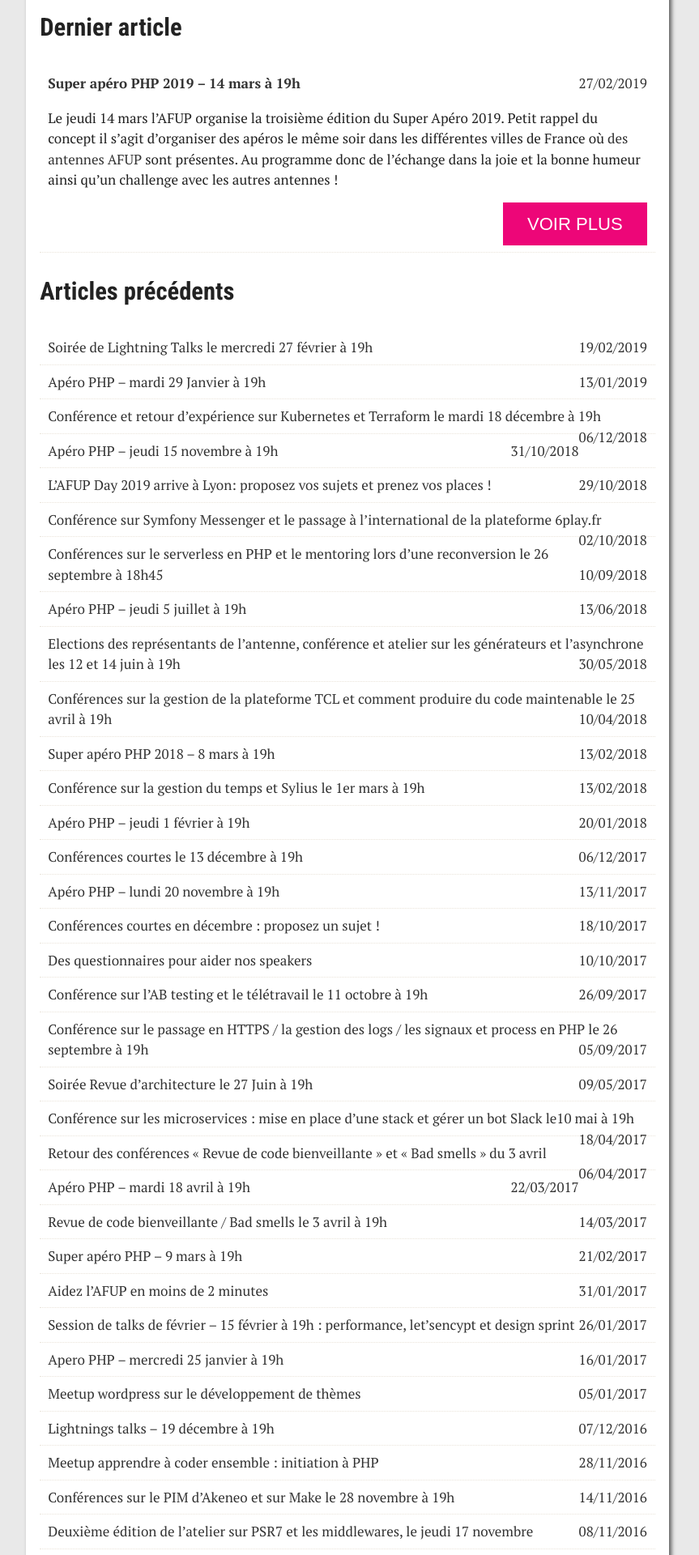
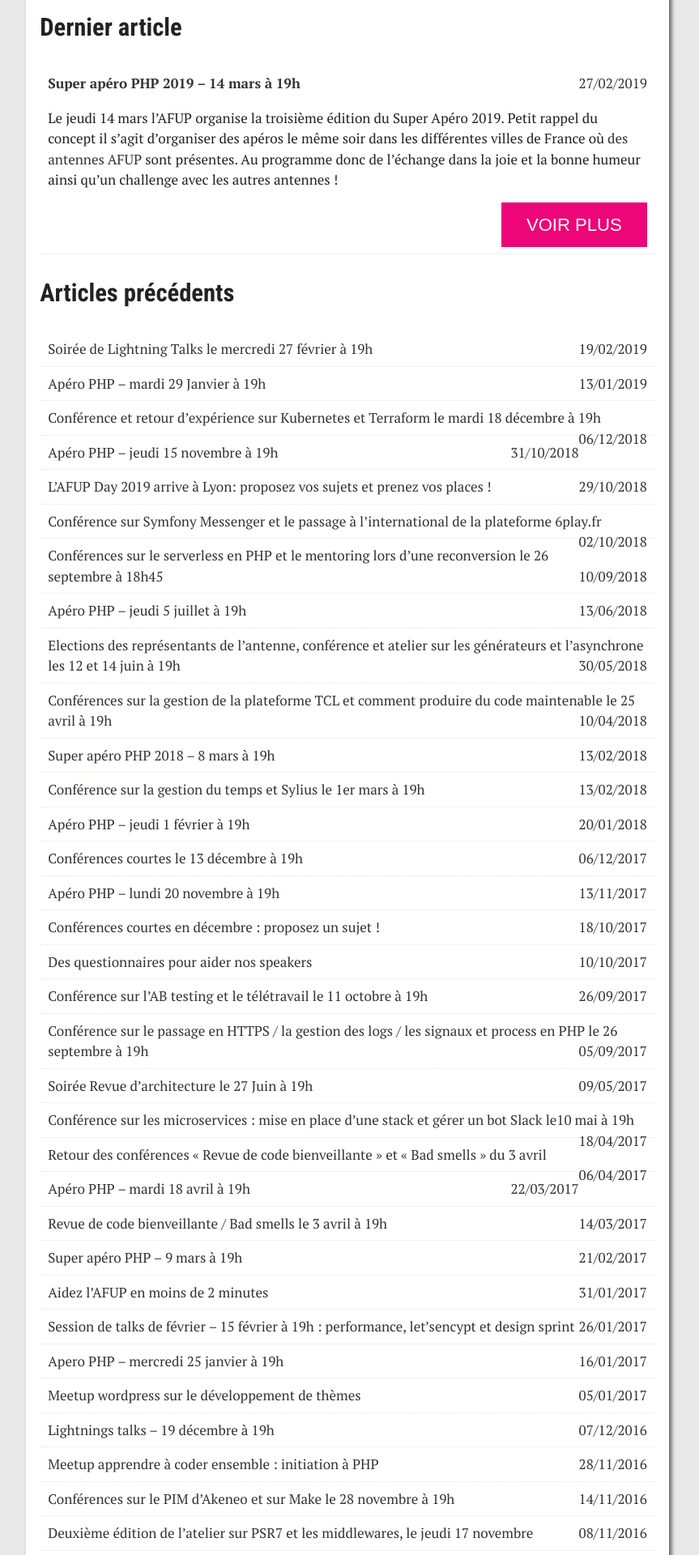
Before and after one commit to afup/lyon.afup.org, a Jekyll site: the page built from index.md, in a window 1280 px wide. Shown: the part 318-2238 px from the top of the page at 81% size, without its empty margins (211-1074 px from the left). Built offline with Jekyll 4.4.1, drawn with Linux system fonts in a browser that asks for light colours.

Commit message:
modification bouton voir plus

```diff
--- a/_sass/_index.scss
+++ b/_sass/_index.scss
@@ -1,12 +1,18 @@
-.read-more {
+a.read-more {
   display:inline-block;
   padding: 10px 30px;
   background-color:#ed0678;
+  border: 1px solid #ed0678;
   color:#fff;
   font-size: 130%;
-  text-transform: capitalize;
+  text-transform: uppercase;
   text-decoration: none;
   font-family: Arimo, "Helvetica Neue", Helvetica, Arial, sans-serif;
+  &:hover {
+    color:#ed0678;
+    background-color: #fff;
+    text-decoration: none;
+  }
 }
 
 .subheader-link {
--- a/index.md
+++ b/index.md
@@ -19,7 +19,7 @@ has_subheader: true
             {{ post.excerpt }}
 
             <div style="text-align:right">
-<a href="{{ post.url | relative_url}}" class="read-more">VOIR PLUS</a>
+<a href="{{ post.url | relative_url}}" class="read-more">Voir plus</a>
             </div>
             </li>
             </ul>
```
